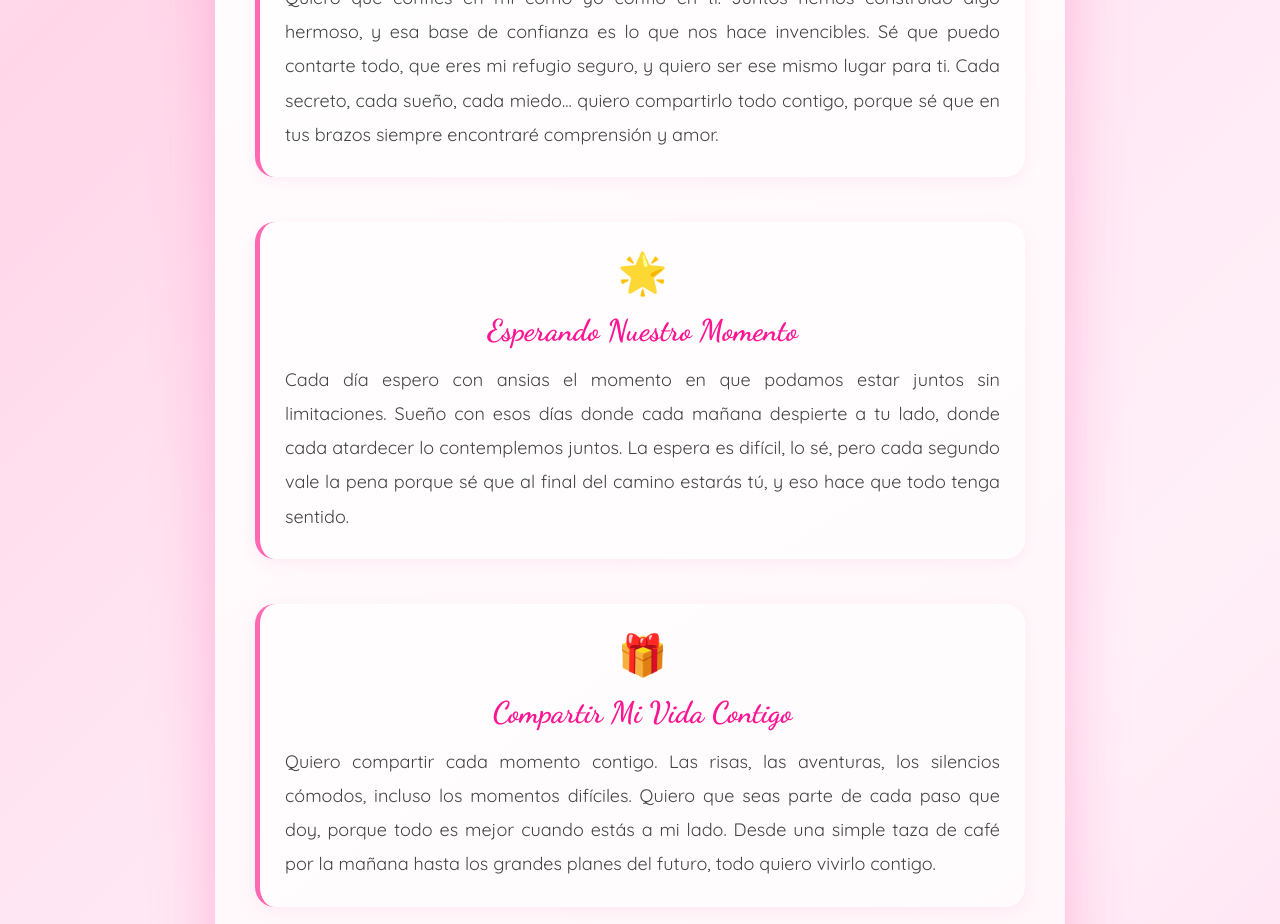
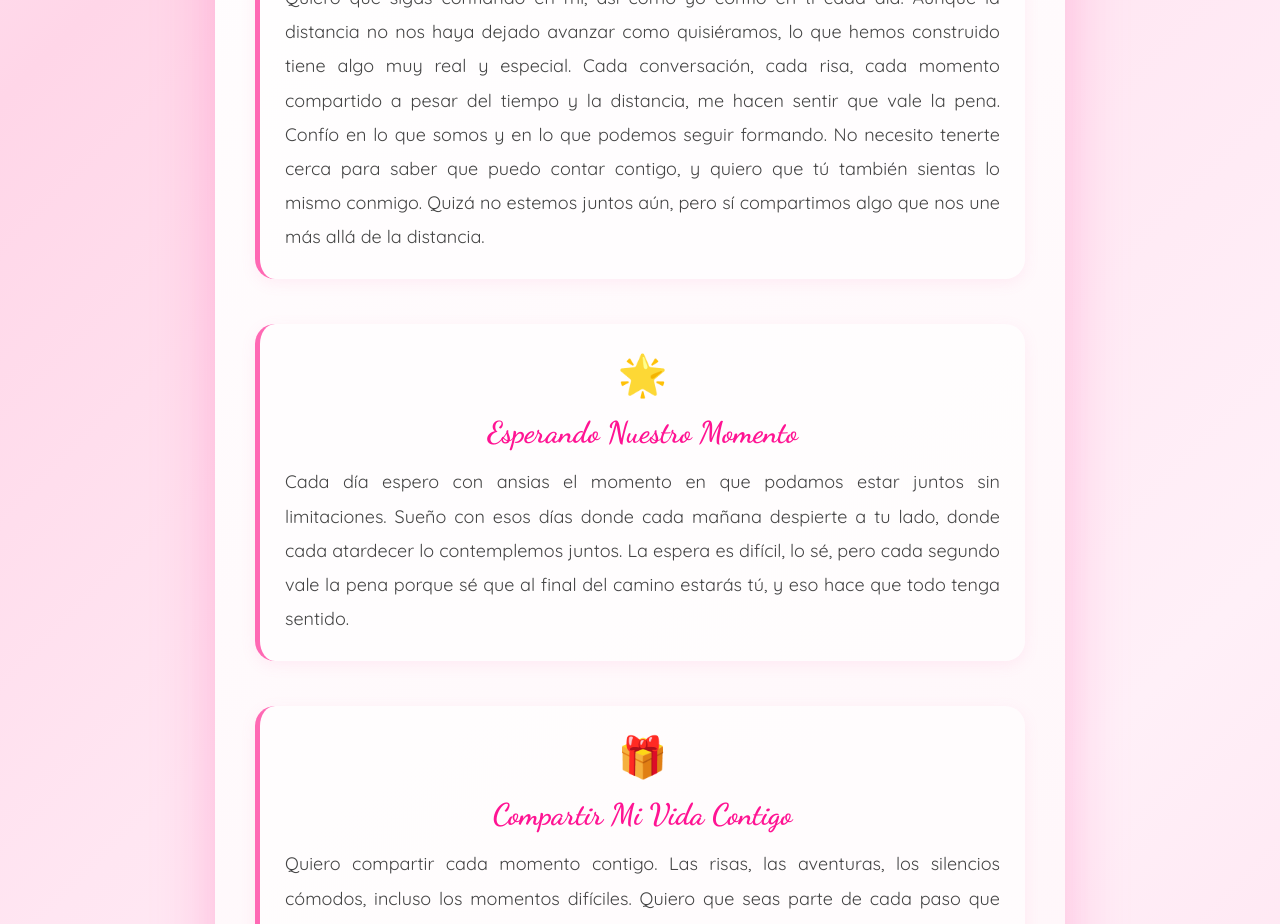
Before and after one commit to RaizorCap/Sorpresa, a plain HTML site: page Mensaje.html in a window 1280 px wide. Shown: the part 768-1692 px from the top of the page. Drawn offline with Linux system fonts and the light colour scheme.

Commit message:
Update Mensaje.html

```diff
--- a/Mensaje.html
+++ b/Mensaje.html
@@ -30,8 +30,8 @@
         <span class="section-icon">🤝</span>
         <h2 class="section-title">Confianza Absoluta</h2>
         <p class="section-text">
-          Quiero que confíes en mí como yo confío en ti. Juntos hemos construido algo hermoso, y esa base de confianza es lo que nos hace invencibles. Sé que puedo contarte todo, que eres mi refugio seguro,
-          y quiero ser ese mismo lugar para ti. Cada secreto, cada sueño, cada miedo... quiero compartirlo todo contigo, porque sé que en tus brazos siempre encontraré comprensión y amor.
+          Quiero que sigas confiando en mí, así como yo confío en ti cada día. Aunque la distancia no nos haya dejado avanzar como quisiéramos, lo que hemos construido tiene algo muy real y especial. Cada conversación, cada risa, cada momento compartido a pesar del tiempo y la distancia, me hacen sentir que vale la pena.
+Confío en lo que somos y en lo que podemos seguir formando. No necesito tenerte cerca para saber que puedo contar contigo, y quiero que tú también sientas lo mismo conmigo. Quizá no estemos juntos aún, pero sí compartimos algo que nos une más allá de la distancia.
         </p>
       </div>
 
@@ -58,7 +58,7 @@
         <p class="final-message-text">🌸 Mi mayor deseo es verte feliz 🌸</p>
         <p class="section-text">Gracias por ser parte de mi vida, por inspirarme, por llenarme de amor incluso a la distancia.
         Cada palabra aquí escrita está pensada solo para ti, con todo mi cariño y esperanza. 💖</p>
-        <p class="signature">— Con amor eterno, Tu Roly 💞</p>
+        <p class="signature">— Con amor eterno, Tu Rubén 💞</p>
       </div>
 
     </div>
```
